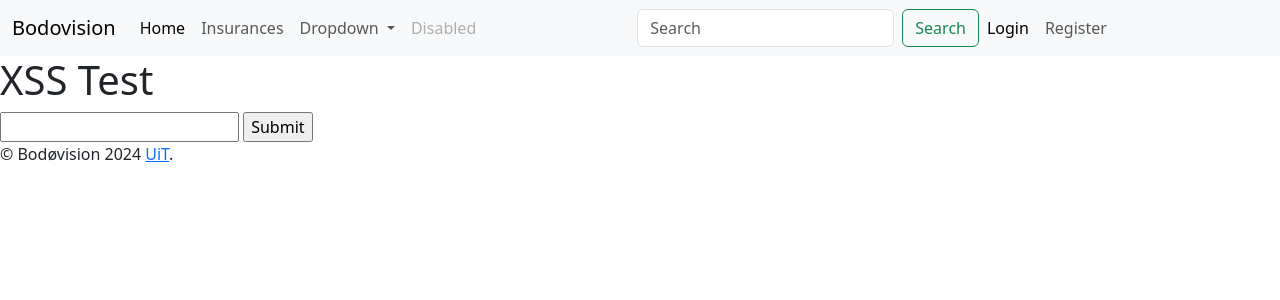
After one commit to martinfosby/ForsikringsApp, a Flask app: page /test/xss in a window 1280 px wide. The commit adds this page. Shown: the top 300 px of the page. Run offline with Flask 3, Linux system fonts and the light colour scheme.

Commit message:
removed |escape since its enabled by default, and added some tests for testing xss and potentially sql injection

```diff
--- a/flask_app/app/__init__.py
+++ b/flask_app/app/__init__.py
@@ -4,7 +4,7 @@ from app import models
 from log_handler import logger
 
 
-def create_app(config_class=ProductionConfig):
+def create_app(config_class=DevelopmentConfig):
     app = Flask (__name__)
     app.config.from_object(config_class)
 
@@ -34,9 +34,13 @@ def create_app(config_class=ProductionConfig):
     from app.blueprints.auth import bp as user_bp
     from app.blueprints.insurances import bp as insurance_bp
     from app.blueprints.management import bp as management_bp
+    from app.blueprints.testing import bp as testing_bp
     app.register_blueprint(main_bp)
     app.register_blueprint(user_bp)
     app.register_blueprint(insurance_bp)
     app.register_blueprint(management_bp)
+    app.register_blueprint(testing_bp)
+
+    csrf.exempt(testing_bp)
 
     return app
--- a/flask_app/app/blueprints/auth/views.py
+++ b/flask_app/app/blueprints/auth/views.py
@@ -1,4 +1,5 @@
 from flask import abort, render_template, request, redirect, session, flash,url_for, current_app
+import flask
 from flask_login import fresh_login_required, login_required, login_user, logout_user, current_user
 from werkzeug.security import generate_password_hash, check_password_hash
 from app.utils import url_has_allowed_host_and_scheme
@@ -11,6 +12,7 @@ from .forms.change_password_form import ChangePasswordForm
 from .forms.change_username_form import ChangeUsernameForm
 from app.blueprints.auth.login_manager import load_user
 
+import html
 
 @bp.route("/users")
 def list():
--- /dev/null
+++ b/flask_app/app/blueprints/testing/__init__.py
@@ -0,0 +1,6 @@
+from flask import Blueprint
+
+
+bp = Blueprint('testing', __name__)
+
+from . import views
--- /dev/null
+++ b/flask_app/app/blueprints/testing/views.py
@@ -0,0 +1,30 @@
+from flask import current_app, render_template, render_template_string, request
+from . import bp
+from app.extensions import db
+from sqlalchemy import select
+from app.utils import generate_csrf_token
+from markupsafe import Markup
+
+
+@bp.route('/test')
+def test_connection():
+    try:
+        # Execute a simple database query to test the connection
+        db.session.execute(select('1')).scalars().first()
+        return 'Database connection successful!'
+    except Exception as e:
+        return f'Database connection failed: {str(e)}'
+
+
+@bp.route('/test/xss', methods=['GET', 'POST'])
+def test_xss():
+    if request.method == 'POST':
+        xss_input = Markup(request.form.get('xss_input'))
+        return render_template_string("<h1>XSS Input: {{ xss_input }}</h1>", xss_input=xss_input)
+
+    return render_template('testing/test_xss.html')
+
+
+@bp.route('/test/sql_injection')
+def test_sql_injection():
+    pass
--- a/flask_app/app/templates/auth/change_password.html
+++ b/flask_app/app/templates/auth/change_password.html
@@ -9,11 +9,11 @@
             {{ form.hidden_tag() }}
             <div class="mb-3">
                 {{ form.current_password.label(class="form-label") }}
-                {{ form.current_password(class="form-control", id="current_password") | escape  }}
+                {{ form.current_password(class="form-control", id="current_password") }}
             </div>
             <div class="mb-3">
                 {{ form.new_password.label(class="form-label") }}
-                {{ form.new_password(class="form-control", id="new_password") | escape  }}
+                {{ form.new_password(class="form-control", id="new_password") }}
             </div>
             <div class="mb-3">
                 {{ form.submit(class="btn btn-primary") }}
--- a/flask_app/app/templates/auth/change_username.html
+++ b/flask_app/app/templates/auth/change_username.html
@@ -9,7 +9,7 @@
             {{ form.hidden_tag() }}
             <div class="mb-3">
                 {{ form.new_username.label(class="form-label") }}
-                {{ form.new_username(class="form-control", id="new_username") | escape  }}
+                {{ form.new_username(class="form-control", id="new_username") }}
             </div>
             <div class="mb-3">
                 {{ form.submit(class="btn btn-primary") }}
--- a/flask_app/app/templates/auth/login.html
+++ b/flask_app/app/templates/auth/login.html
@@ -9,11 +9,11 @@
             {{ form.hidden_tag() }}
             <div class="mb-3">
                 {{ form.username.label(class="form-label") }}
-                {{ form.username(class="form-control", id="username") | escape }}
+                {{ form.username(class="form-control", id="username") }}
             </div>
             <div class="mb-3">
                 {{ form.password.label(class="form-label") }}
-                {{ form.password(class="form-control", id="password") | escape }}
+                {{ form.password(class="form-control", id="password") }}
             </div>
             <div class="mb-3">
                 {{ form.remember_me(class="form-check-input")}}
--- a/flask_app/app/templates/base.html
+++ b/flask_app/app/templates/base.html
@@ -61,12 +61,10 @@
 
                 <main>
                     {% block main %}
-                        {% autoescape true %}
-                            <div id="content">
-                                {% block content %}
-                                {% endblock %}
-                            </div>
-                        {% endautoescape %}
+                        <div id="content">
+                            {% block content %}
+                            {% endblock %}
+                        </div>
                     {% endblock %}
                 </main>
 
--- /dev/null
+++ b/flask_app/app/templates/testing/test_xss.html
@@ -0,0 +1,11 @@
+{% extends "base.html" %}
+
+{% block title %}XSS Test{% endblock %}
+
+{% block content %}
+    <h1>XSS Test</h1>
+    <form method="POST" action="{{ url_for('.test_xss') }}">
+        <input type="text" name="xss_input">
+        <input type="submit" value="Submit">
+    </form>
+{% endblock %}
```
Also changed, not shown: flask_app/app/blueprints/main/views.py (+0 -9 lines), flask_app/app/templates/auth/register.html (+4 -4 lines), flask_app/app/utils.py (+9 -0 lines).
